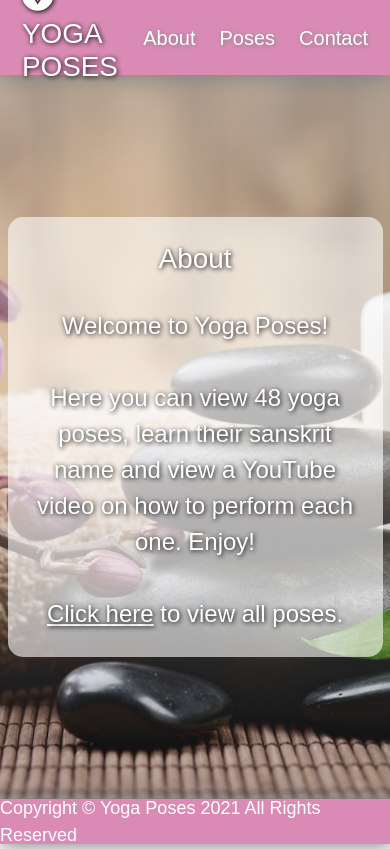
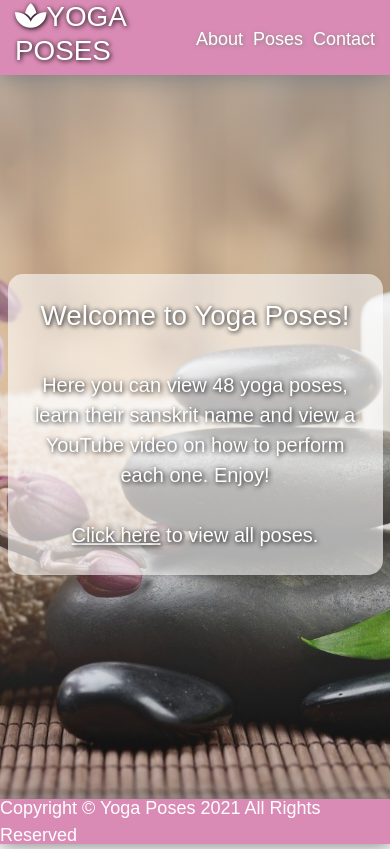
Before and after one commit to cabbycab/yoga_poses_frontend, a React (Create React App) app: page / in a window 390 px wide. Built offline with nearby package versions, Linux system fonts and the light colour scheme; no server answers; a web font is replaced by a local one.

Commit message:
changed styling and added media queries to header

```diff
--- a/src/components/Footer/Footer.css
+++ b/src/components/Footer/Footer.css
@@ -7,4 +7,5 @@
   color: white;
   font-size: 18px;
   box-shadow: 1px 1px 20px 1px grey;
+  margin-top: 25px;
 }
--- a/src/components/Header/Header.css
+++ b/src/components/Header/Header.css
@@ -30,3 +30,10 @@
   width: 100%;
   z-index: 100;
 }
+
+@media screen and (max-width: 800px) {
+  #Header a {
+    padding: 5px;
+    font-size: 18px;
+  }
+}
--- a/src/pages/AboutPage/AboutPage.css
+++ b/src/pages/AboutPage/AboutPage.css
@@ -5,7 +5,7 @@
   background-color: rgba(255, 255, 255, 0.6);
   color: white;
   text-align: center;
-  width: 450px;
+  width: 400px;
 }
 
 h1 {
@@ -25,7 +25,7 @@ a:hover {
 }
 
 .description {
-  font-size: 24px;
+  font-size: 20px;
   text-shadow: 1px 1px 5px black;
 }
 
--- a/src/pages/AboutPage/AboutPage.js
+++ b/src/pages/AboutPage/AboutPage.js
@@ -6,9 +6,8 @@ const AboutPage = (props) => {
     <main className="page">
       <div>
         <div className="about">
-          <h1>About</h1> <br />
+          <h1>Welcome to Yoga Poses!</h1>
           <div className="description">
-            Welcome to Yoga Poses! <br />
             <br /> Here you can view 48 yoga poses, learn their sanskrit name
             and view a YouTube video on how to perform each one. Enjoy!{" "}
             <br></br>
--- a/src/pages/ContactPage/ContactPage.js
+++ b/src/pages/ContactPage/ContactPage.js
@@ -24,7 +24,7 @@ function ContactPage(props) {
   }
 
   const submitEmail = async (e) => {
-    console.log({ emailState, message });
+    console.log({ emailState, message }); // eslint-disable-next-line
     const response = await fetch(
       "https://yogaposesbackend.herokuapp.com/send",
       {
```
Also changed, not shown: 1 other file (tests, documents, lock files or other folders).
